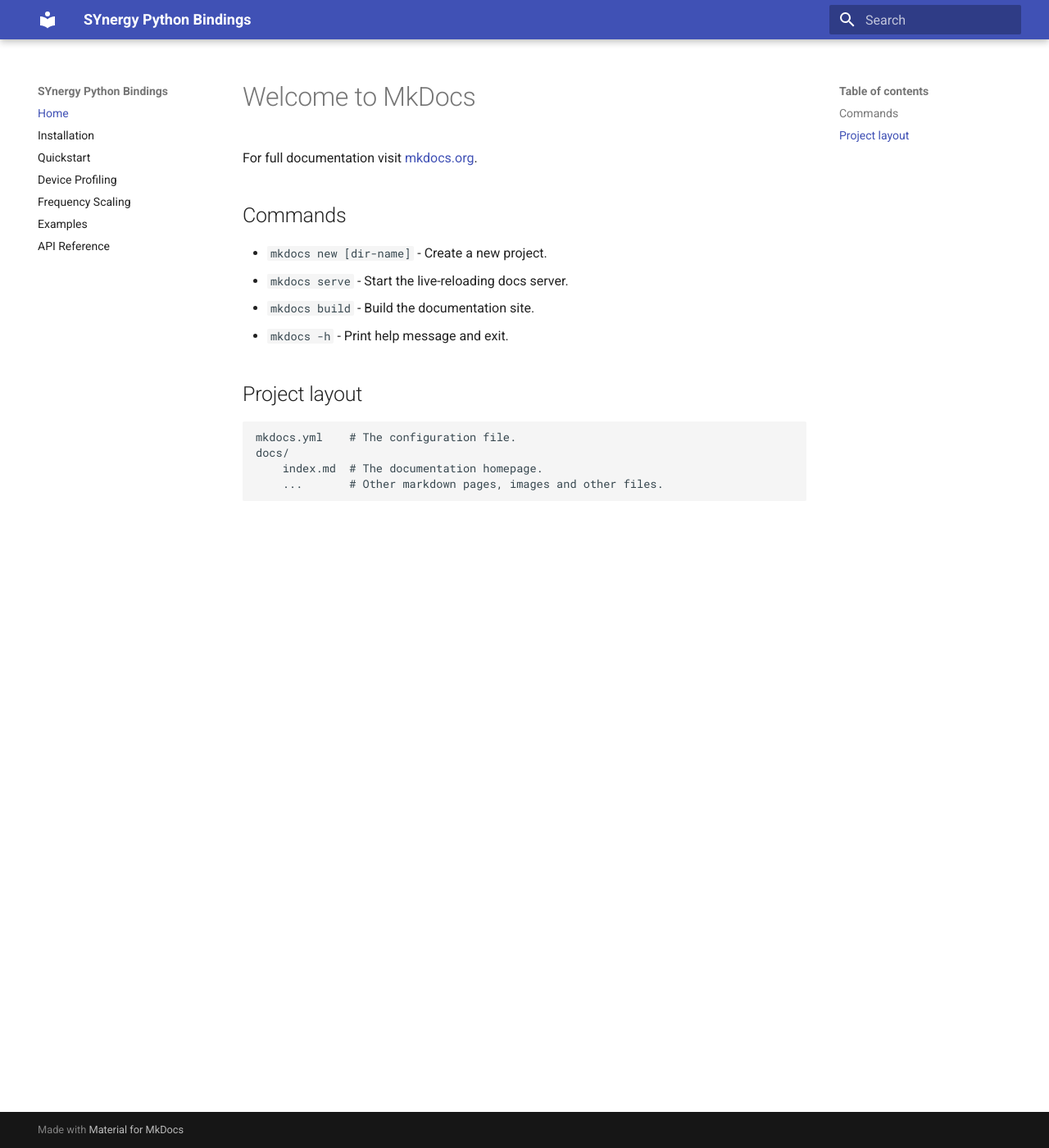
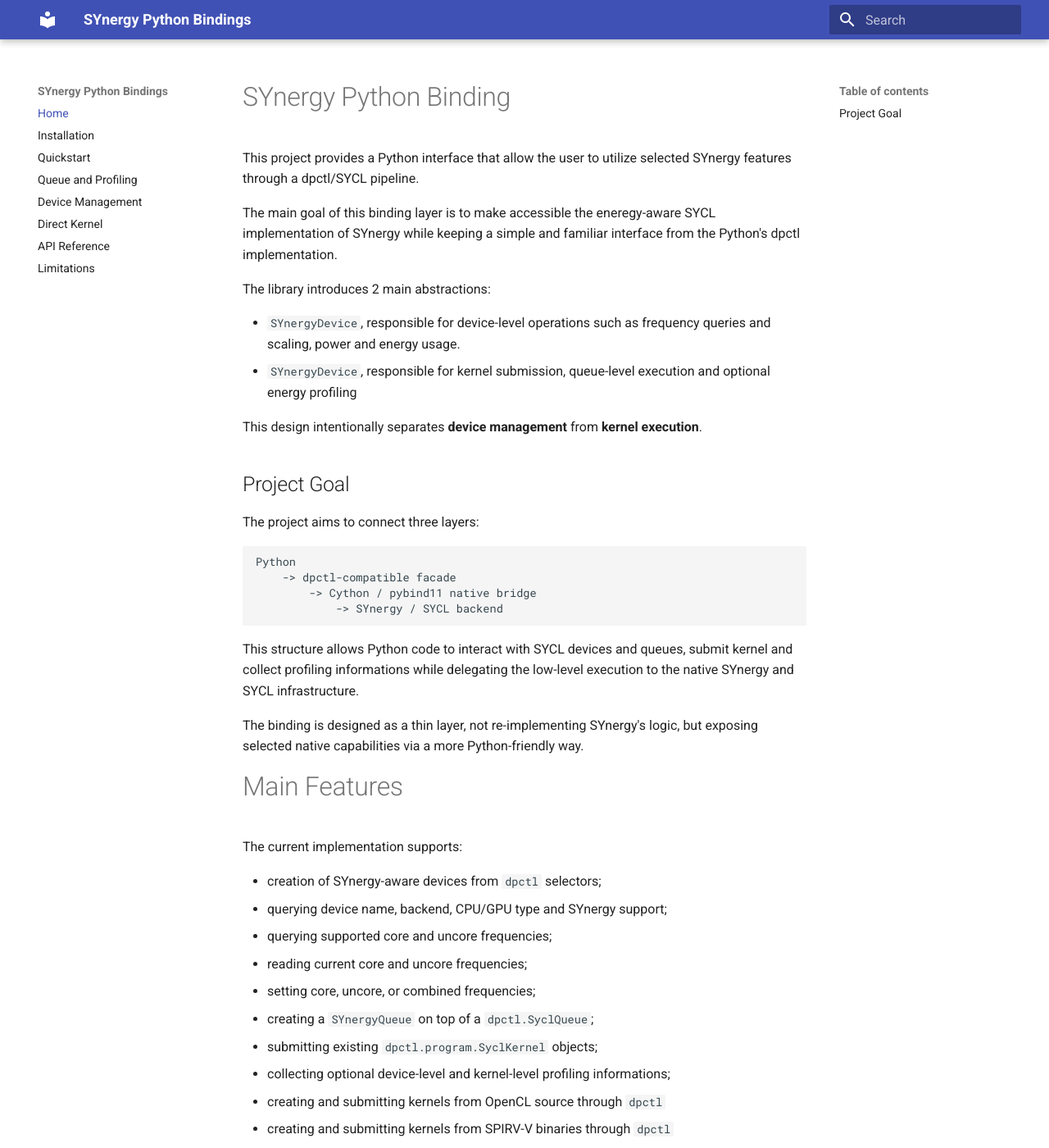
Before and after one commit to Gi0NZ/SYnergy, an MkDocs documentation site: the page built from docs/index.md, in a window 1280 px wide and 1400 px high. Shown: the whole window at 82% size. Built offline with MkDocs 1.6.1 and Material for MkDocs 9.7.7, drawn with Linux system fonts in a browser that asks for light colours; some of the changed text lies outside the part shown.

Commit message:
Finalize Documentation

````diff
--- a/docs/index.md
+++ b/docs/index.md
@@ -1,17 +1,112 @@
-# Welcome to MkDocs
+# SYnergy Python Binding
 
-For full documentation visit [mkdocs.org](https://www.mkdocs.org).
+This project provides a Python interface that allow the user to utilize selected SYnergy features through a dpctl/SYCL pipeline.
 
-## Commands
+The main goal of this binding layer is to make accessible the eneregy-aware SYCL implementation of SYnergy while keeping a simple and familiar interface from the Python's dpctl implementation.
 
-* `mkdocs new [dir-name]` - Create a new project.
-* `mkdocs serve` - Start the live-reloading docs server.
-* `mkdocs build` - Build the documentation site.
-* `mkdocs -h` - Print help message and exit.
+The library introduces 2 main abstractions:
 
-## Project layout
+- `SYnergyDevice`, responsible for device-level operations such as frequency queries and scaling, power and energy usage.
+- `SYnergyDevice`, responsible for kernel submission, queue-level execution and optional energy profiling
 
-    mkdocs.yml    # The configuration file.
-    docs/
-        index.md  # The documentation homepage.
-        ...       # Other markdown pages, images and other files.
+This design intentionally separates **device management** from **kernel execution**.
+
+
+## Project Goal
+
+The project aims to connect three layers:
+
+```text
+Python
+    -> dpctl-compatible facade
+        -> Cython / pybind11 native bridge
+            -> SYnergy / SYCL backend
+```
+
+This structure allows Python code to interact with SYCL devices and queues, submit kernel and collect profiling informations while delegating the low-level execution to the native SYnergy and SYCL infrastructure.
+
+The binding is designed as a thin layer, not re-implementing SYnergy's logic, but exposing selected native capabilities via a more Python-friendly way.
+
+# Main Features
+
+The current implementation supports:
+
+- creation of SYnergy-aware devices from `dpctl` selectors;
+- querying device name, backend, CPU/GPU type and SYnergy support;
+- querying supported core and uncore frequencies;
+- reading current core and uncore frequencies;
+- setting core, uncore, or combined frequencies;
+- creating a `SYnergyQueue` on top of a `dpctl.SyclQueue`;
+- submitting existing `dpctl.program.SyclKernel` objects;
+- collecting optional device-level and kernel-level profiling informations;
+- creating and submitting kernels from OpenCL source through `dpctl`
+- creating and submitting kernels from SPIRV-V binaries through `dpctl`
+- creating and submitting direct kernels from a, ad-hoc implemented solution
+- using native precompiled test kernels to validate the Synergy submit path
+
+# Design Overview
+The design Python layer is organized around two public classes.
+
+## SYnergyDevice
+`SYnergyDevice` represents a SYnergy-compatibile SYCL device. It wraps a `dpctl.SyclDevice` and, when possibile, connects it to the SYnergy backend.
+
+It is responsible for:
+
+- device information;
+- backend detection;
+- frequency management;
+- power and energy readings;
+
+Also, frequency scaling is handled at this level.
+
+## SYnergyQueue
+
+`SYnergyQueue` extends `dpctl.SyclQueue` and provides a SYnergy-aware execution path.
+
+It is responsible for:
+
+- kernel submission;
+- optional energy profiling;
+- storing the last submitted event;
+- storing profiling metadata;
+
+# Native Bridge
+
+The native bridge is implemented via a combination of `pybind11` and Cython.
+
+The overall structure is as follows:
+
+```text
+SYnergyDevice
+    -> bindings._synergy_native.SYnergy_Device_Adapter
+        -> synergy::device
+
+
+SYnergyQueue
+    -> bindings._synergy_native.SYnergy_Queue_Adapter
+        -> bindings._synergy_submit
+            -> dpctl/SYnergy submit interface
+                -> synergy::queue
+```
+
+All these implementation details are hidden behind the Python API.
+Apart from the use of direct kernels, the user is intended to mainly work with `SYnergyDevice` and `SYnergyQueue`.
+
+# Documentation Structure
+Use the following sections to naviate the documentation:
+
+- [Installation](installation.md): build requirements and setup instructions.
+- [QuickStart](quickstart.md): minimal examples to use the API.
+- [Device Management](frequency_scaling.md): frequency scaling and device-level operations.
+- [Queue and Profiling](device_profiling.md): kernel submission and profiling workflow.
+- [API Reference](api.md): automatically generated API documentation from Python docstrings.
+- [Limitations](limitations.md): current constraints and known design choices
+
+# Current Status
+
+The binding currently focuses on exposing a small but meaningful subset of SYnergy functionality to Python, including:
+
+- device frequency management;
+- queue-based kernel submission;
+- energy profiling;
+- runtime OpenCL/SPIR-V kernel creation through `dpctl`
--- a/mkdocs.yml
+++ b/mkdocs.yml
@@ -1,4 +1,7 @@
 site_name: SYnergy Python Bindings
+site_description: Python bindings for SYnergy energy-aware SYCL queues through dpctl
+site_author: Giovanni / Nicolò Gallotta
+
 theme:
   name: material
 
@@ -13,12 +16,14 @@ plugins:
             docstring_style: numpy
             show_source: true
             show_signature_annotations: true
+            members_order: source
 
 nav:
   - Home: index.md
   - Installation: installation.md
   - Quickstart: quickstart.md
-  - Device Profiling: device_profiling.md
-  - Frequency Scaling: frequency_scaling.md
-  - Examples: examples.md
+  - Queue and Profiling: device_profiling.md
+  - Device Management: frequency_scaling.md
+  - Direct Kernel: direct_kernel.md
   - API Reference: api.md
+  - Limitations: limitations.md
````
Also changed, not shown: docs/device_profiling.md (+55 -0 lines), docs/direct_kernel.md (added, +127 -0 lines), docs/frequency_scaling.md (+84 -0 lines), docs/installation.md (+81 -0 lines), docs/limitations.md (added, +55 -0 lines), docs/quickstart.md (+160 -0 lines), docs/examples.md (deleted), 1 other file.
